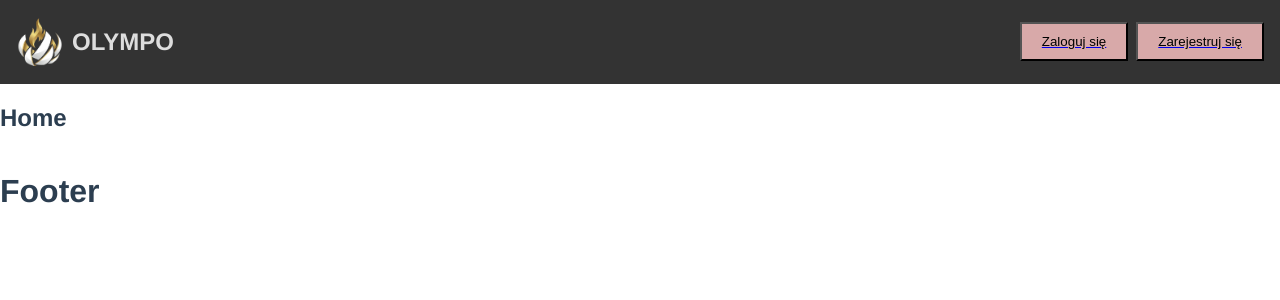
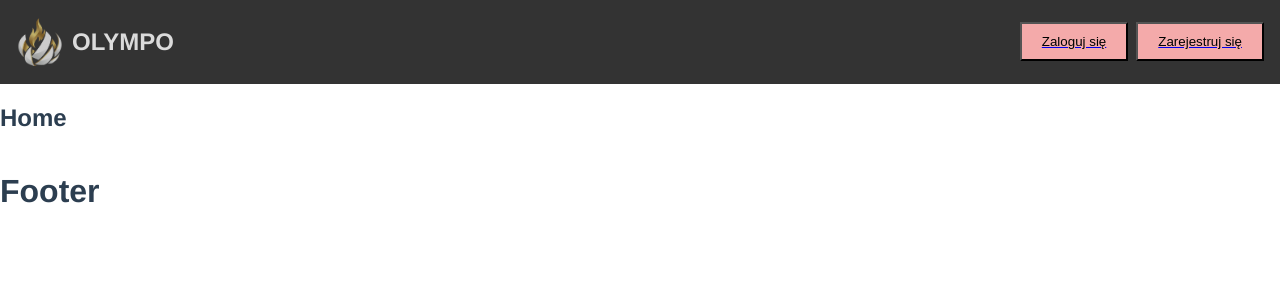
Before and after one commit to DomisGabis/Olympo-Gym-Manager, a React (Vite) app in the folder frontend/: page / in a window 1280 px wide. In both pictures the pointer is over the link "OLYMPO". Shown: the top 300 px of the page. Built offline with nearby package versions, Linux system fonts and the light colour scheme.

Commit message:
cleaned up folder structure

```diff
--- a/frontend/src/App.tsx
+++ b/frontend/src/App.tsx
@@ -1,8 +1,8 @@
 import { createBrowserRouter, RouterProvider } from "react-router-dom"
-import RootLayout from "./common/layouts/RootLayout"
-import AuthLayout from "./common/layouts/AuthLayout"
+import RootLayout from "./layouts/RootLayout/RootLayout"
+import AuthLayout from "./layouts/AuthLayout"
 import { AuthProvider } from "./context/AuthContext";
-import ProtectedRoute from "./common/components/ProtectedRoute";
+import ProtectedRoute from "./components/ProtectedRoute";
 import Login from "./pages/Login";
 
 const router = createBrowserRouter([
--- a/frontend/src/common/components/Button.module.css
+++ b/frontend/src/components/Button/Button.module.css
@@ -1,5 +1,5 @@
 .navbar {
-    background-color: #d8a9a9;
+    background-color: #f4aaaa;
     padding: 10px 20px;
     display: flex;
     justify-content: space-between;
--- a/frontend/src/common/components/ProtectedRoute.tsx
+++ b/frontend/src/components/ProtectedRoute.tsx
@@ -1,5 +1,5 @@
 import { Navigate } from 'react-router-dom';
-import { useAuth, type UserRole } from '../../context/AuthContext';
+import { useAuth, type UserRole } from '../context/AuthContext';
 
 interface Props {
   children: React.ReactNode;
--- a/frontend/src/common/components/Navbar.module.css
+++ b/frontend/src/layouts/RootLayout/Navbar.module.css
@@ -25,7 +25,10 @@
     gap: 0.5rem;
 }
 .homeLink:hover {
-    color: #ddd;
+    color: #dbdbdb;
+}
+.homeLink:hover .logo {
+    filter: brightness(0.8);
 }
 
 .logo {
@@ -45,7 +48,6 @@
 
 .rightSection {
     display: flex;
-    flex-direction: row;
     align-items: center;
     justify-content: flex-end;
     gap: 0.5rem;
--- a/frontend/src/common/components/Navbar.tsx
+++ b/frontend/src/layouts/RootLayout/Navbar.tsx
@@ -2,7 +2,7 @@ import { Link, useNavigate } from "react-router-dom";
 import logo from "/olympo-logo.png";
 import styles from './Navbar.module.css';
 import { useAuth, type UserRole } from "../../context/AuthContext";
-import Button from "./Button";
+import Button from "../../components/Button/Button";
 
 interface Props {
     role: UserRole;
--- a/frontend/src/common/layouts/RootLayout.tsx
+++ b/frontend/src/layouts/RootLayout/RootLayout.tsx
@@ -1,6 +1,6 @@
 import { Outlet, useNavigate } from "react-router-dom"
-import Navbar from "../components/Navbar"
-import Footer from "../components/Footer"
+import Navbar from "./Navbar"
+import Footer from "./Footer"
 import { useAuth } from '../../context/AuthContext';
 
 function RootLayout() {
```
Also changed, not shown: frontend/src/components/Button/Button.tsx (renamed from frontend/src/common/components/Button.tsx), frontend/src/layouts/AuthLayout.tsx (renamed from frontend/src/common/layouts/AuthLayout.tsx), frontend/src/layouts/RootLayout/Footer.module.css (added), frontend/src/layouts/RootLayout/Footer.tsx (renamed from frontend/src/common/components/Footer.tsx).
